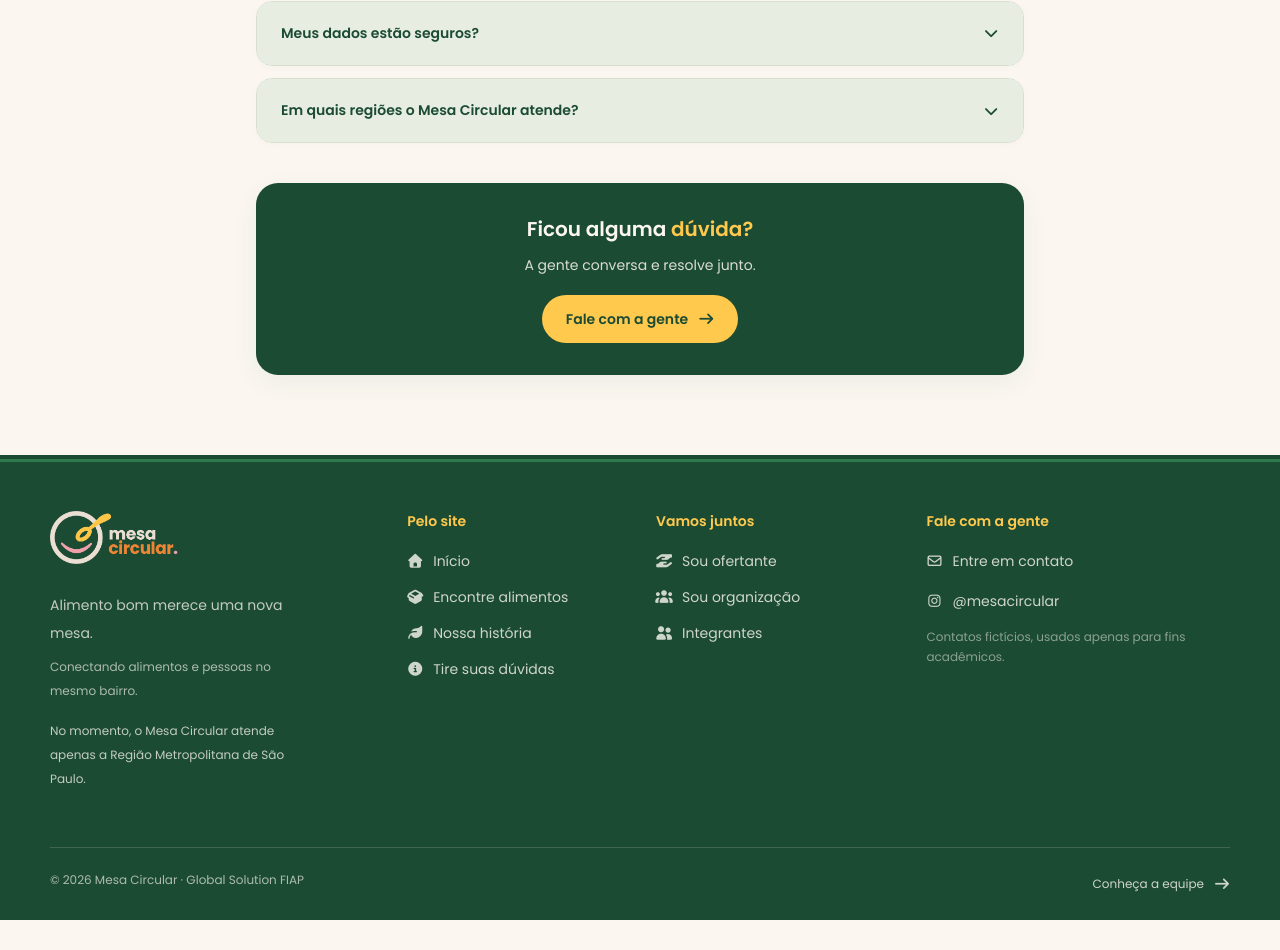
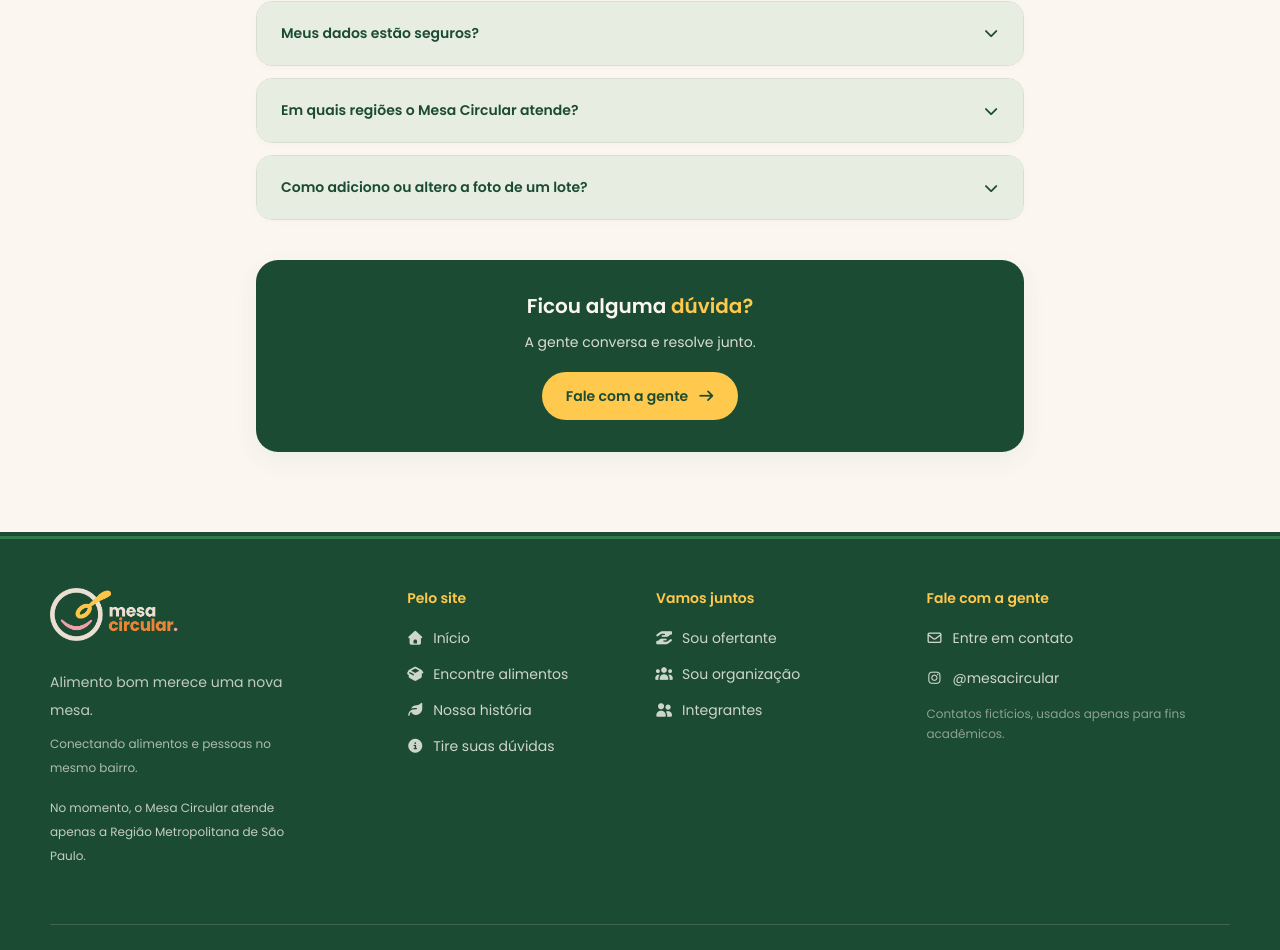
Before and after one commit to manuelalramos/MesaCircular, a React (Vite) app: page /faq in a window 1280 px wide. Shown: the part 1168-2118 px from the top of the page. Before the commit the page ends 2088 px from the top, so only its background shows below. Built offline with nearby package versions, Linux system fonts and the light colour scheme; no server answers.

Commit message:
feat: orienta sobre a foto dos lotes no faq

```diff
--- a/src/pages/FAQ/FAQ.tsx
+++ b/src/pages/FAQ/FAQ.tsx
@@ -55,6 +55,13 @@ const perguntas = [
             'No momento, atendemos apenas a Região Metropolitana de São Paulo. No cadastro, ' +
             'escolha seu bairro na lista disponível. Se ele não aparecer, fale com a equipe ' +
             'pela página de Contato antes de concluir o cadastro.',
+    },
+    {
+        pergunta: 'Como adiciono ou altero a foto de um lote?',
+        resposta:
+            'Ao publicar ou editar um lote, cole um link público direto para a imagem no campo ' +
+            'Link da foto. Você pode conferir a prévia antes de salvar. O administrador também ' +
+            'pode alterar esse link. Sem link, usamos a foto padrão da categoria.',
     },
 ];
 
```
